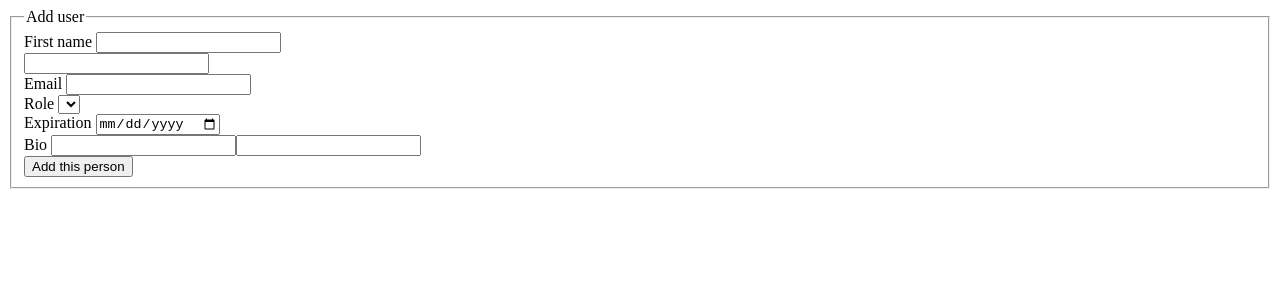
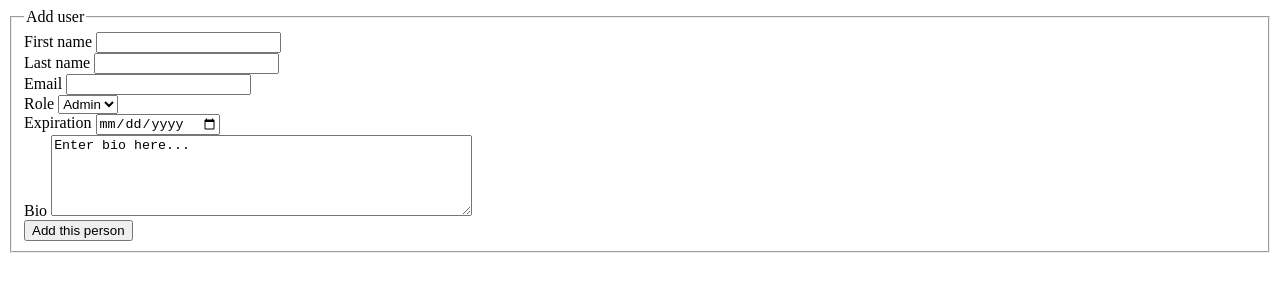
Before and after one commit to llogostevo/practice-for-prepwork-html-forms-debugging, a plain HTML site: page index.html in a window 1280 px wide. Drawn offline with Linux system fonts and the light colour scheme.

Commit message:
completed challenges

```diff
--- a/index.html
+++ b/index.html
@@ -14,7 +14,7 @@
         </div>
 
         <div>
-        <label for="lastName">
+        <label for="lastName">Last name</label>
         <input type="text" id="lastName" name="last_name">
         </div>
 
@@ -26,9 +26,9 @@
         <div>
         <label for="role">Role</label>
         <select id="role" name="user_role_name">
-            <option value="admin"><option>
-            <option value="user"></option>
-            <option value="guest">
+            <option value="admin">Admin<option>
+            <option value="user">User</option>
+            <option value="guest">Guest</option>
         </select>
         </div>
 
@@ -39,7 +39,7 @@
 
         <div id="bio-div">
         <label for="bio">Bio</label>
-        <input id="bio" name="bio"><input>
+        <textarea id="bio" name="bio" rows="5" cols="50">Enter bio here...</textarea>
         </div>
 
         <div>
```
Also changed, not shown: cypress/screenshots/test.spec.js/Form elements on index.html -- Fixes the dropdown menu to show the three options (failed).png (deleted), cypress/screenshots/test.spec.js/Form elements on index.html -- Fixes the last name field (failed).png (deleted), cypress/screenshots/test.spec.js/Form elements on index.html -- Has a text box for the bio that allows multiple lines of text (failed).png (deleted).
